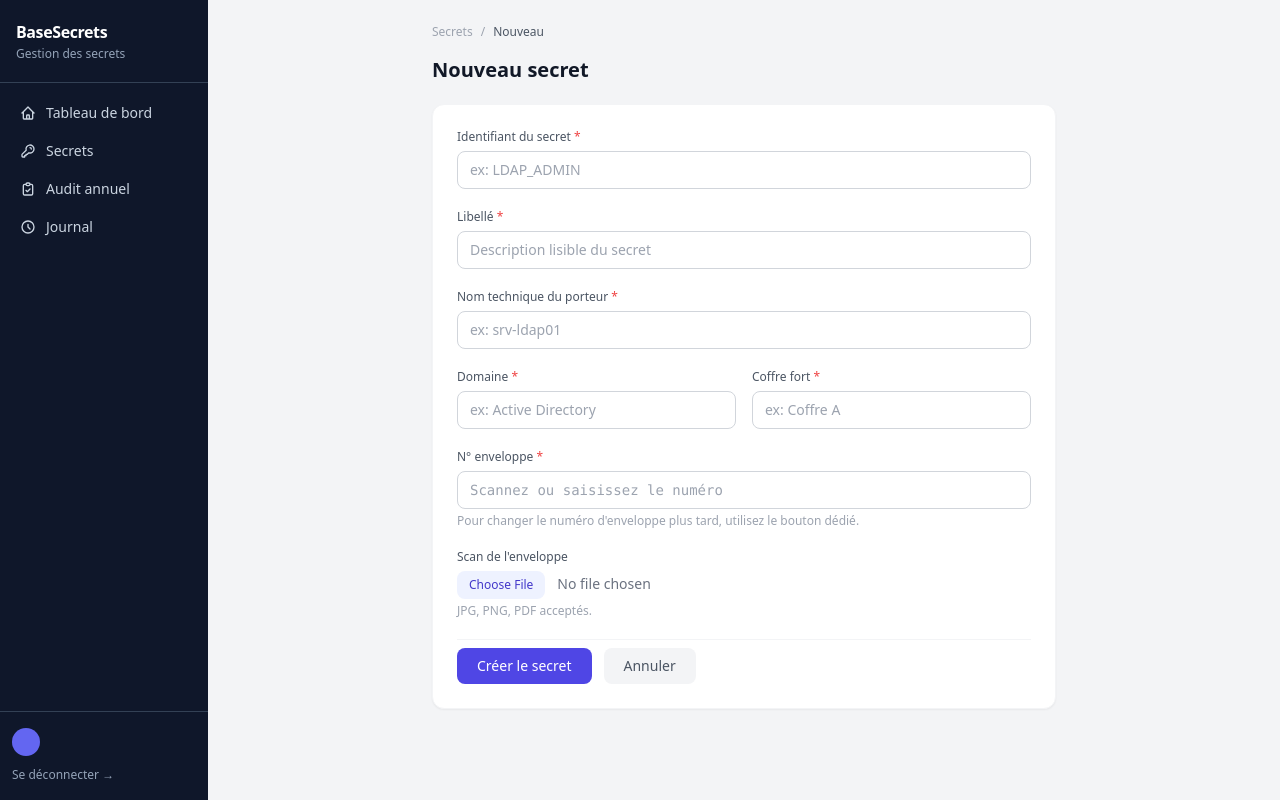
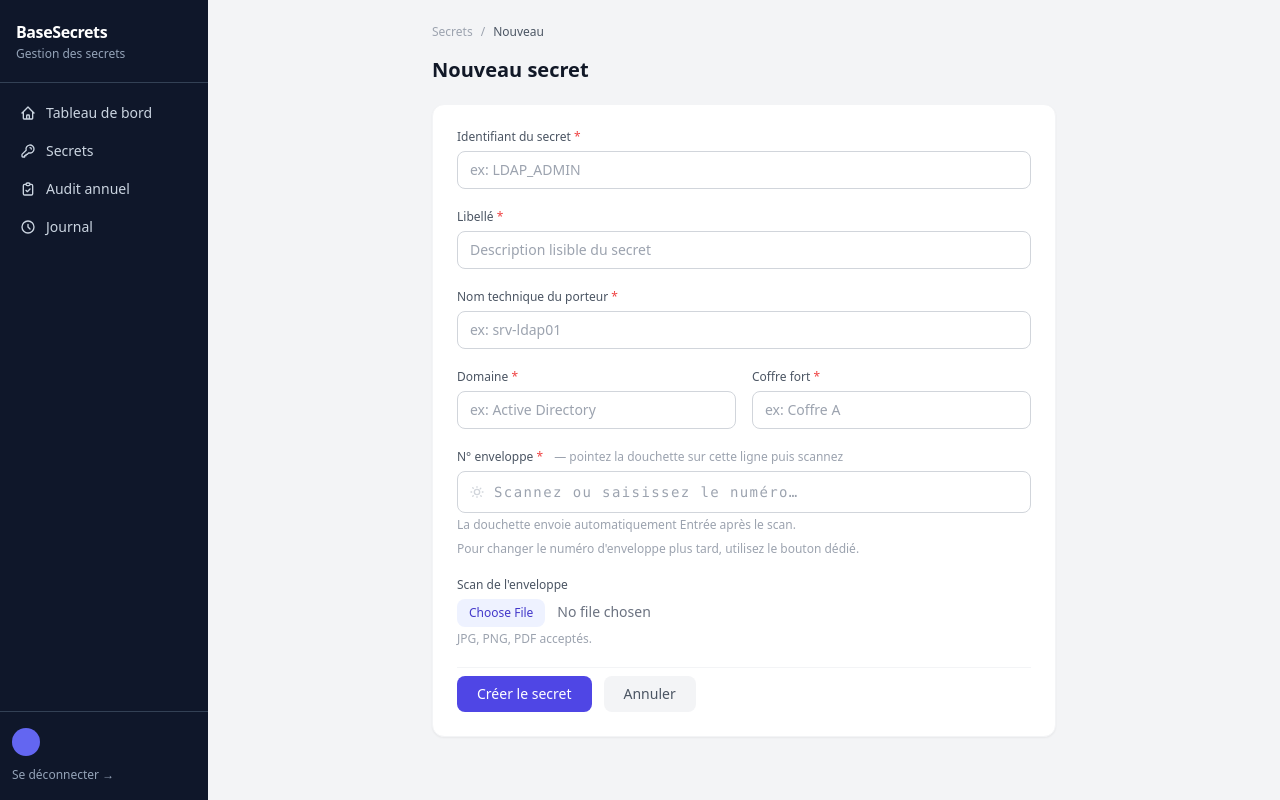
Before and after one commit to nashvilleboy2019-art/basesecrets, a FastAPI app: template app/templates/secrets/form.html in a window 1280 px wide. Run offline with FastAPI, Linux system fonts and the light colour scheme; the template is opened without the code that fills it, so the values that code supplies are empty; some libraries are stand-ins or nearby versions.

Commit message:
Douchette support on secret creation form (envelope field)

```diff
--- a/app/templates/secrets/form.html
+++ b/app/templates/secrets/form.html
@@ -21,6 +21,17 @@
   <form method="post"
         action="{% if secret and secret.id %}/secrets/{{ secret.id }}/edit{% else %}/secrets/{% endif %}"
         enctype="multipart/form-data"
+        x-data="{
+          val: '{{ secret.num_envelope if secret else '' }}',
+          ok: {{ 'true' if (secret and secret.num_envelope) else 'false' }},
+          onScan(e) {
+            if (this.val.trim()) {
+              e.preventDefault();
+              this.ok = true;
+              this.$nextTick(() => this.$refs.submitBtn.focus());
+            }
+          }
+        }"
         class="bg-white rounded-xl shadow-sm border border-gray-100 p-6 space-y-5">
 
     <!-- ID secret (readonly if editing) -->
@@ -98,15 +109,55 @@
     <div>
       <label class="block text-xs font-medium text-gray-600 mb-1.5">
         N° enveloppe <span class="text-red-500">*</span>
+        <span class="ml-2 text-gray-400 font-normal normal-case">
+          — pointez la douchette sur cette ligne puis scannez
+        </span>
       </label>
-      <input type="text" name="num_envelope" required
-             value="{{ secret.num_envelope if secret else '' }}"
-        class="w-full px-3 py-2 border {% if errors.num_envelope %}border-red-400{% else %}border-gray-300{% endif %} rounded-lg text-sm focus:outline-none focus:ring-2 focus:ring-indigo-400 font-mono"
-        placeholder="Scannez ou saisissez le numéro">
-      {% if errors.num_envelope %}
-      <p class="text-xs text-red-500 mt-1">{{ errors.num_envelope }}</p>
-      {% endif %}
-      <p class="text-xs text-gray-400 mt-1">Pour changer le numéro d'enveloppe plus tard, utilisez le bouton dédié.</p>
+
+      <div class="relative">
+        <!-- icône douchette -->
+        <span class="absolute left-3 top-1/2 -translate-y-1/2 text-gray-300 pointer-events-none">
+          <svg class="w-4 h-4" fill="none" stroke="currentColor" viewBox="0 0 24 24">
+            <path stroke-linecap="round" stroke-linejoin="round" stroke-width="2"
+              d="M12 4v1m0 14v1M4 12H3m18 0h-1M6.343 6.343l-.707-.707m12.728 12.728l-.707-.707
+                 M6.343 17.657l-.707.707M17.657 6.343l-.707.707
+                 M12 8a4 4 0 100 8 4 4 0 000-8z"/>
+          </svg>
+        </span>
+
+        <input type="text" name="num_envelope" required
+               x-model="val"
+               @keydown.enter="onScan($event)"
+               @input="ok = false"
+               :class="ok
+                 ? 'border-emerald-400 ring-2 ring-emerald-100 bg-emerald-50'
+                 : '{% if errors.num_envelope %}border-red-400{% else %}border-gray-300{% endif %} focus:ring-2 focus:ring-indigo-400'"
+               class="w-full pl-9 pr-4 py-2.5 border rounded-lg text-sm font-mono tracking-widest focus:outline-none transition-all"
+               placeholder="Scannez ou saisissez le numéro…">
+
+        <!-- checkmark après scan -->
+        <span x-show="ok" x-transition
+              class="absolute right-3 top-1/2 -translate-y-1/2 text-emerald-500">
+          <svg class="w-4 h-4" fill="none" stroke="currentColor" viewBox="0 0 24 24">
+            <path stroke-linecap="round" stroke-linejoin="round" stroke-width="2.5" d="M5 13l4 4L19 7"/>
+          </svg>
+        </span>
+      </div>
+
+      <!-- feedback texte -->
+      <div class="mt-1 h-4">
+        <p x-show="ok" x-transition class="text-xs text-emerald-600 font-medium">
+          Enveloppe <span class="font-mono" x-text="val"></span> capturée — appuyez sur Entrée ou cliquez sur Créer.
+        </p>
+        <p x-show="!ok && val.length === 0" class="text-xs text-gray-400">
+          La douchette envoie automatiquement Entrée après le scan.
+        </p>
+        {% if errors.num_envelope %}
+        <p class="text-xs text-red-500">{{ errors.num_envelope }}</p>
+        {% endif %}
+      </div>
+
+      <p class="text-xs text-gray-400 mt-2">Pour changer le numéro d'enveloppe plus tard, utilisez le bouton dédié.</p>
     </div>
     {% endif %}
 
@@ -127,7 +178,7 @@
 
     <!-- Actions -->
     <div class="flex gap-3 pt-2 border-t border-gray-100">
-      <button type="submit"
+      <button type="submit" x-ref="submitBtn"
         class="px-5 py-2 bg-indigo-600 hover:bg-indigo-700 text-white text-sm font-medium rounded-lg transition-colors">
         {% if secret and secret.id %}Enregistrer{% else %}Créer le secret{% endif %}
       </button>
```
